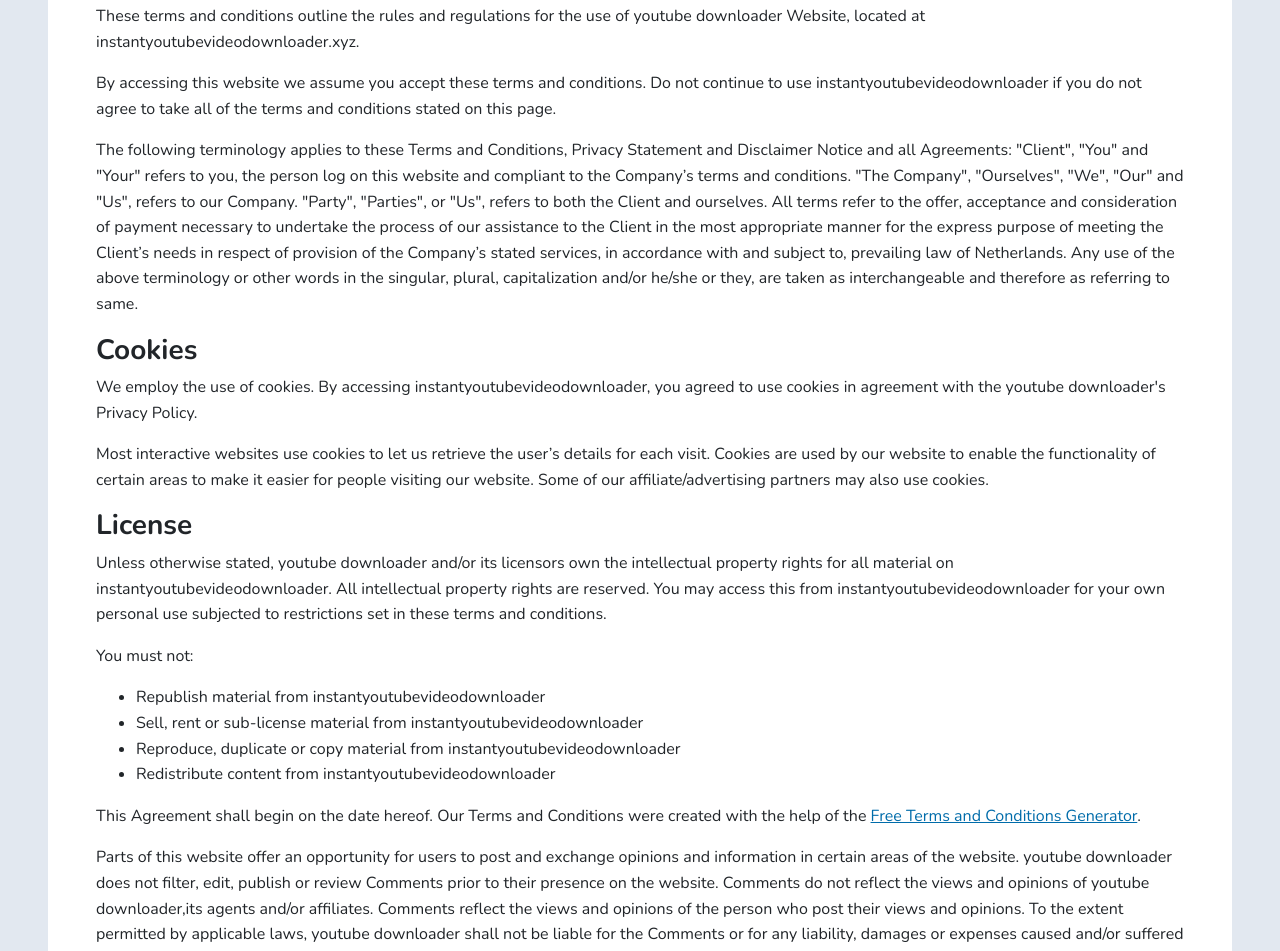
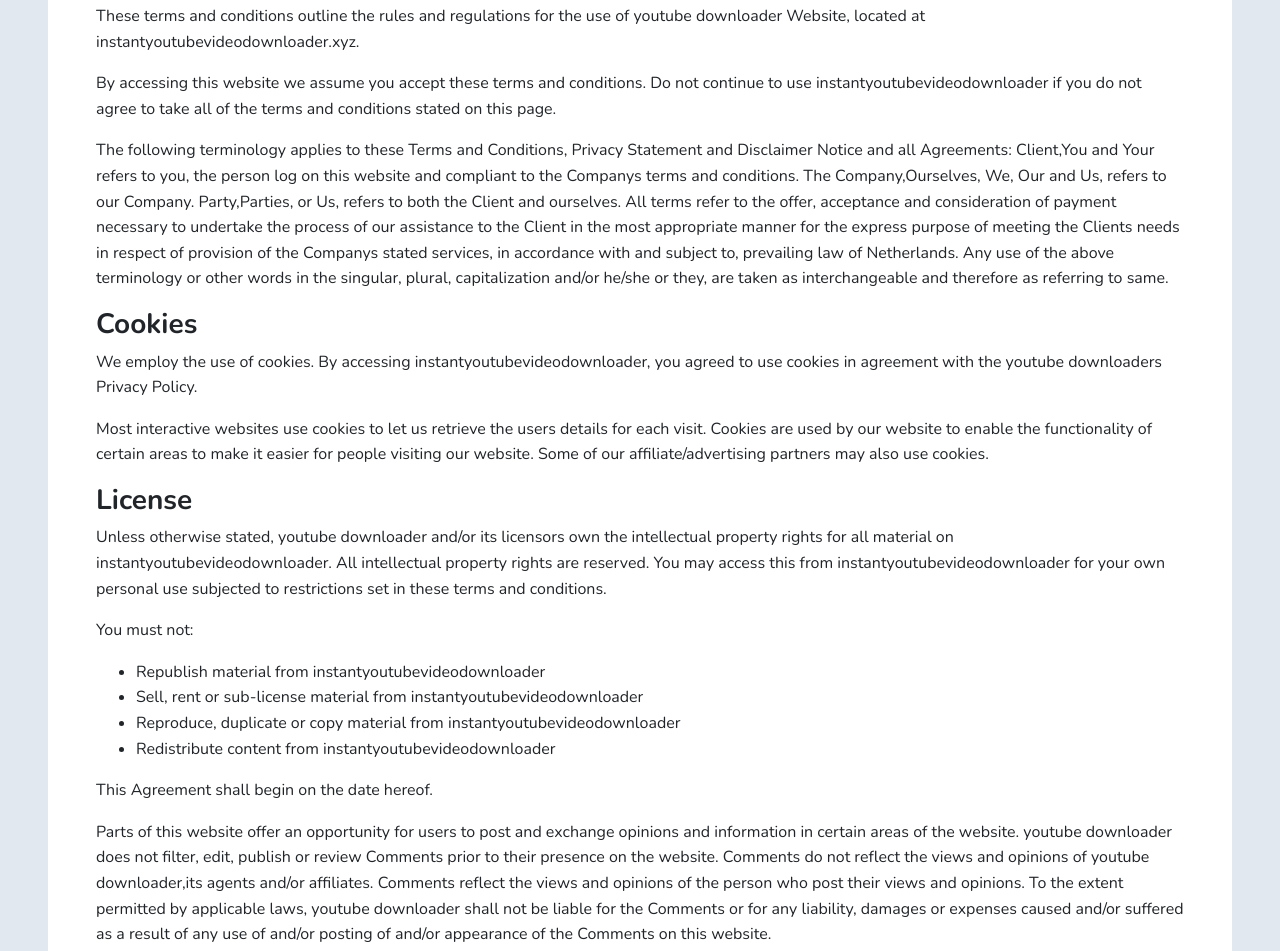
Before and after one commit to manish73782/youtube-downloader, a Next.js app: page /term_of_service in a window 1280 px wide. Shown: the part 180-1131 px from the top of the page. Built offline with nearby package versions, Linux system fonts and the light colour scheme.

Commit message:
fixed terms of service

```diff
--- a/pages/term_of_service.jsx
+++ b/pages/term_of_service.jsx
@@ -30,19 +30,19 @@
 
         <p>
           The following terminology applies to these Terms and Conditions,
-          Privacy Statement and Disclaimer Notice and all Agreements: "Client",
-          "You" and "Your" refers to you, the person log on this website and
-          compliant to the Company’s terms and conditions. "The Company",
-          "Ourselves", "We", "Our" and "Us", refers to our Company. "Party",
-          "Parties", or "Us", refers to both the Client and ourselves. All terms
-          refer to the offer, acceptance and consideration of payment necessary
-          to undertake the process of our assistance to the Client in the most
-          appropriate manner for the express purpose of meeting the Client’s
-          needs in respect of provision of the Company’s stated services, in
-          accordance with and subject to, prevailing law of Netherlands. Any use
-          of the above terminology or other words in the singular, plural,
-          capitalization and/or he/she or they, are taken as interchangeable and
-          therefore as referring to same.
+          Privacy Statement and Disclaimer Notice and all Agreements: {"Client"}
+          ,{"You"} and {"Your"} refers to you, the person log on this website
+          and compliant to the Companys terms and conditions. {"The Company"},
+          {"Ourselves"}, {"We"}, {"Our"} and {"Us"}, refers to our Company.{" "}
+          {"Party"},{"Parties"}, or {"Us"}, refers to both the Client and
+          ourselves. All terms refer to the offer, acceptance and consideration
+          of payment necessary to undertake the process of our assistance to the
+          Client in the most appropriate manner for the express purpose of
+          meeting the Clients needs in respect of provision of the Companys
+          stated services, in accordance with and subject to, prevailing law of
+          Netherlands. Any use of the above terminology or other words in the
+          singular, plural, capitalization and/or he/she or they, are taken as
+          interchangeable and therefore as referring to same.
         </p>
 
         <h3>
@@ -52,11 +52,11 @@
         <p>
           We employ the use of cookies. By accessing
           instantyoutubevideodownloader, you agreed to use cookies in agreement
-          with the youtube downloader's Privacy Policy.{" "}
+          with the youtube downloaders Privacy Policy.
         </p>
 
         <p>
-          Most interactive websites use cookies to let us retrieve the user’s
+          Most interactive websites use cookies to let us retrieve the users
           details for each visit. Cookies are used by our website to enable the
           functionality of certain areas to make it easier for people visiting
           our website. Some of our affiliate/advertising partners may also use
@@ -90,14 +90,7 @@
           <li>Redistribute content from instantyoutubevideodownloader</li>
         </ul>
 
-        <p>
-          This Agreement shall begin on the date hereof. Our Terms and
-          Conditions were created with the help of the{" "}
-          <a href="https://www.termsandconditionsgenerator.com/">
-            Free Terms and Conditions Generator
-          </a>
-          .
-        </p>
+        <p>This Agreement shall begin on the date hereof.</p>
 
         <p>
           Parts of this website offer an opportunity for users to post and
@@ -178,7 +171,7 @@
           other Website information so long as the link: (a) is not in any way
           deceptive; (b) does not falsely imply sponsorship, endorsement or
           approval of the linking party and its products and/or services; and
-          (c) fits within the context of the linking party’s site.
+          (c) fits within the context of the linking partys site.
         </p>
 
         <p>
@@ -209,7 +202,7 @@
           These organizations may link to our home page so long as the link: (a)
           is not in any way deceptive; (b) does not falsely imply sponsorship,
           endorsement or approval of the linking party and its products or
-          services; and (c) fits within the context of the linking party’s site.
+          services; and (c) fits within the context of the linking partys site.
         </p>
 
         <p>
@@ -230,12 +223,12 @@
           <li>
             By use of any other description of our Website being linked to that
             makes sense within the context and format of content on the linking
-            party’s site.
+            partys site.
           </li>
         </ul>
 
         <p>
-          No use of youtube downloader's logo or other artwork will be allowed
+          No use of youtube downloaders logo or other artwork will be allowed
           for linking absent a trademark license agreement.
         </p>
 
@@ -276,7 +269,7 @@
           We reserve the right to request that you remove all links or any
           particular link to our Website. You approve to immediately remove all
           links to our Website upon request. We also reserve the right to amen
-          these terms and conditions and it’s linking policy at any time. By
+          these terms and conditions and its linking policy at any time. By
           continuously linking to our Website, you agree to be bound to and
           follow these linking terms and conditions.
         </p>
```
